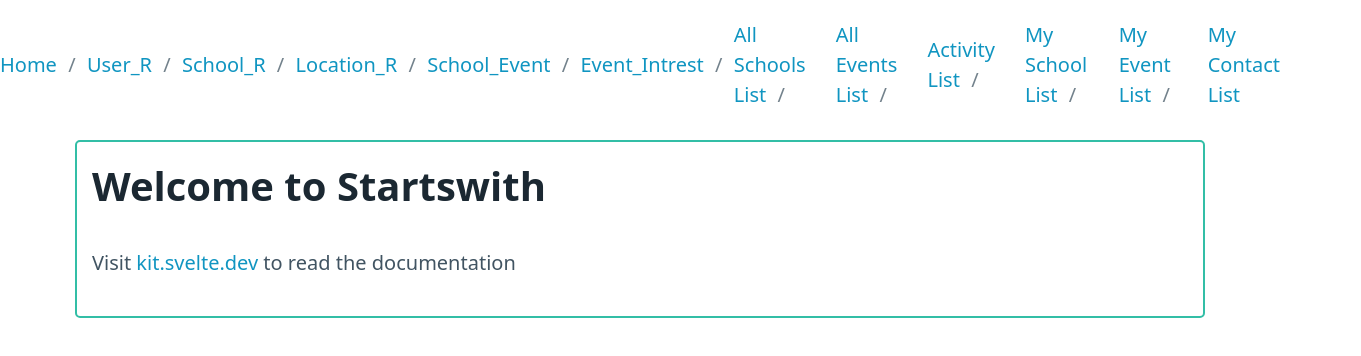
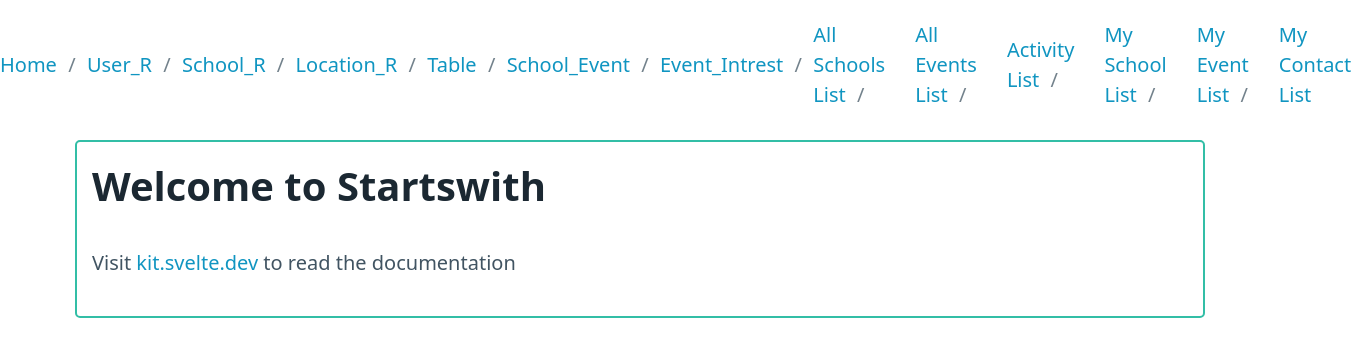
Before and after one commit to BiroNora/startswith4, a SvelteKit app: page / in a window 1280 px wide. Shown: the top 356 px of the page, 1361 px wide, since content can reach past the window. Built offline with nearby package versions, Linux system fonts and the light colour scheme.

Commit message:
chartjs added

```diff
--- a/package.json
+++ b/package.json
@@ -36,6 +36,7 @@
 	"dependencies": {
 		"@picocss/pico": "^1.5.10",
 		"@prisma/client": "^5.4.2",
-		"bcrypt": "^5.1.0"
+		"bcrypt": "^5.1.0",
+		"chart.js": "^4.4.0"
 	}
 }
--- a/src/routes/+layout.svelte
+++ b/src/routes/+layout.svelte
@@ -15,6 +15,9 @@
     </li>
     <li>
       <a href="/register/location" target="_blank">Location_R</a>
+    </li>
+    <li>
+      <a href="/tables/table" target="_blank">Table</a>
     </li>
     <li>
       <a href="/tables/school_event" target="_blank">School_Event</a>
```
Also changed, not shown: 1 other file (tests, documents, lock files or other folders).
